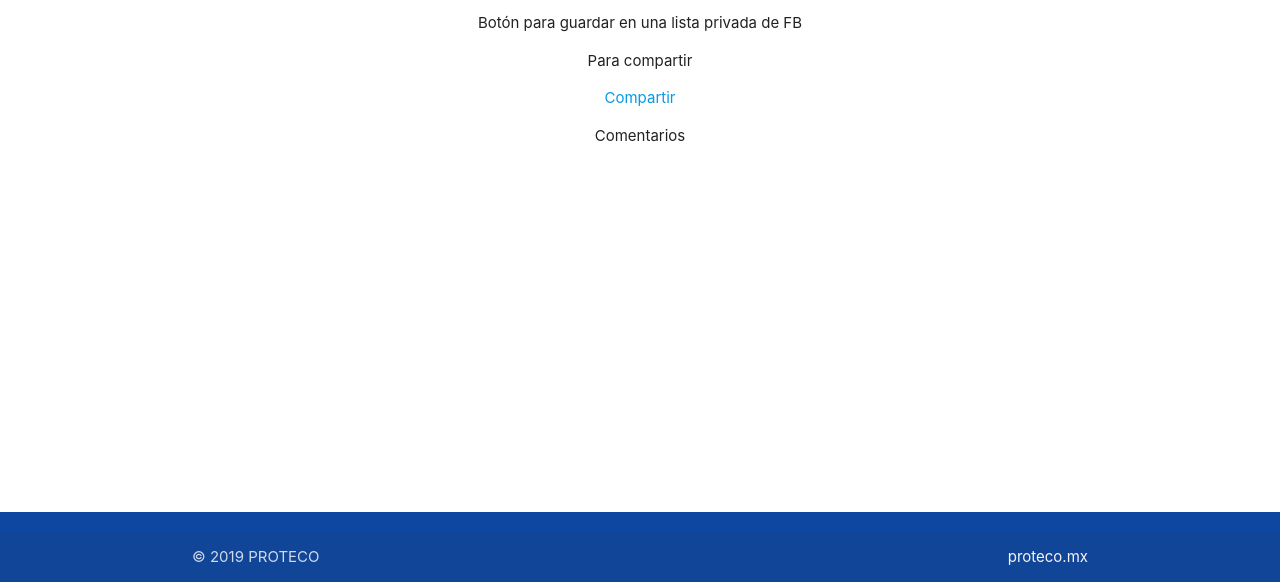
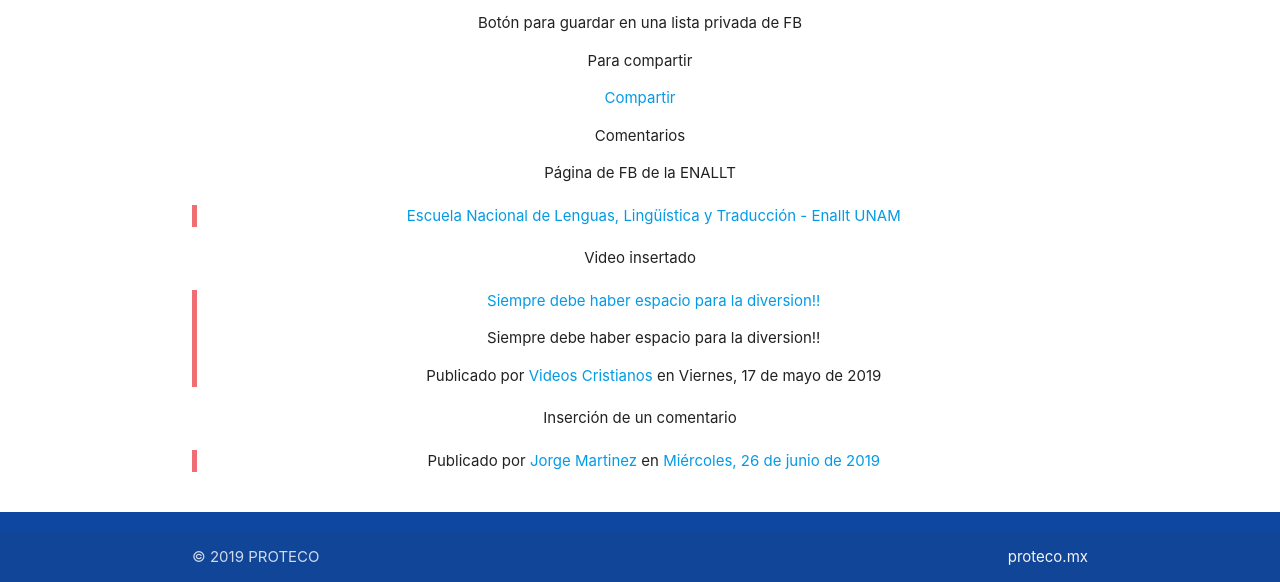
Before and after one commit to sonyct/apiFacebook, a plain HTML site: page index.html in a window 1280 px wide. Shown: the part 218-800 px from the top of the page. Drawn offline with Linux system fonts and the light colour scheme.

Commit message:
Add files via upload

```diff
--- a/index.html
+++ b/index.html
@@ -39,7 +39,20 @@
 
       <p>Comentarios</p>
 
-<div class="fb-comments" data-href="https://sonyct.github.io/apiFacebook/" data-width="700" data-numposts="20"></div>
+      <div class="fb-comments" data-href="https://sonyct.github.io/apiFacebook/" data-width="700" data-numposts="20"></div>
+
+      <p>Página de FB de la ENALLT</p>
+
+<div class="fb-page" data-href="https://www.facebook.com/ENALLTUNAM/" data-tabs="timeline" data-width="" data-height="" data-small-header="true" data-adapt-container-width="true" data-hide-cover="false" data-show-facepile="true"><blockquote cite="https://www.facebook.com/ENALLTUNAM/" class="fb-xfbml-parse-ignore"><a href="https://www.facebook.com/ENALLTUNAM/">Escuela Nacional de Lenguas, Lingüística y Traducción - Enallt UNAM</a></blockquote></div>
+
+      <p>Video insertado</p>
+      <div class="fb-video" data-href="https://www.facebook.com/VideoCristiano/videos/2100326943600692/" data-width="500" data-show-text="false"><blockquote cite="https://developers.facebook.com/VideoCristiano/videos/2100326943600692/" class="fb-xfbml-parse-ignore"><a href="https://developers.facebook.com/VideoCristiano/videos/2100326943600692/">Siempre debe haber espacio para la diversion!!</a><p>Siempre debe haber espacio para la diversion!!</p>Publicado por <a href="https://www.facebook.com/VideoCristiano/">Videos Cristianos</a> en Viernes, 17 de mayo de 2019</blockquote></div>
+
+
+      <p>Inserción de un comentario</p>
+
+<div class="fb-post" data-href="https://www.facebook.com/jorgeIIMAS/posts/10157899837730606" data-width="500" data-show-text="true"><blockquote cite="https://developers.facebook.com/jorgeIIMAS/posts/10157899837730606" class="fb-xfbml-parse-ignore">Publicado por <a href="#" role="button">Jorge Martinez</a> en&nbsp;<a href="https://developers.facebook.com/jorgeIIMAS/posts/10157899837730606">Miércoles, 26 de junio de 2019</a></blockquote></div>
+
       </center>
     </div>
   </main>
```
